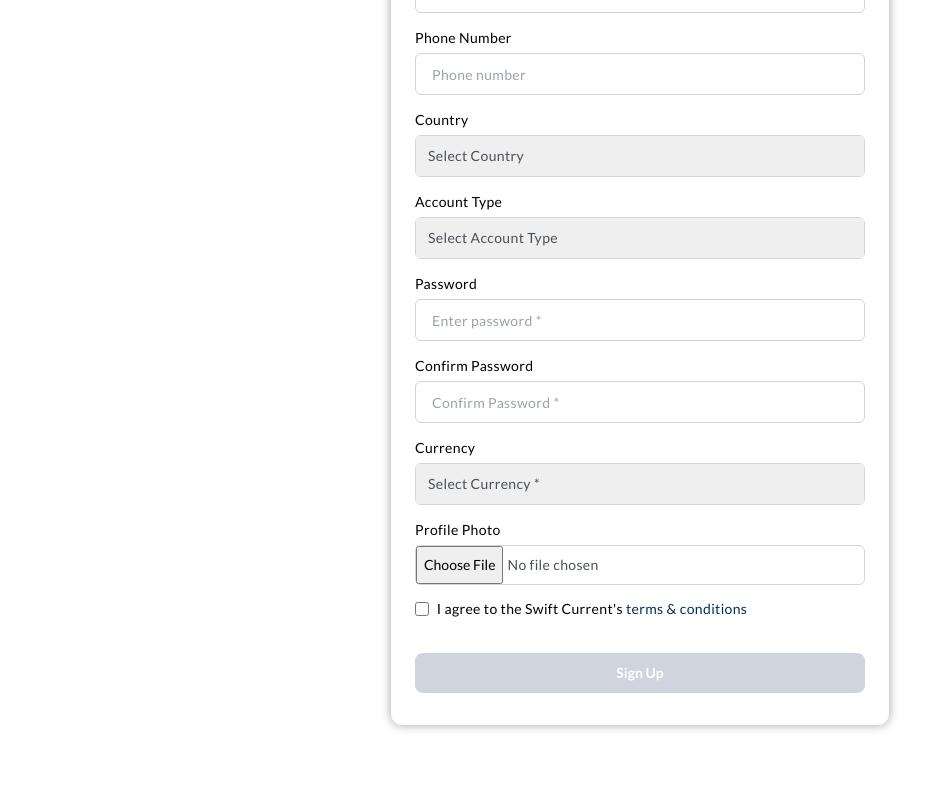
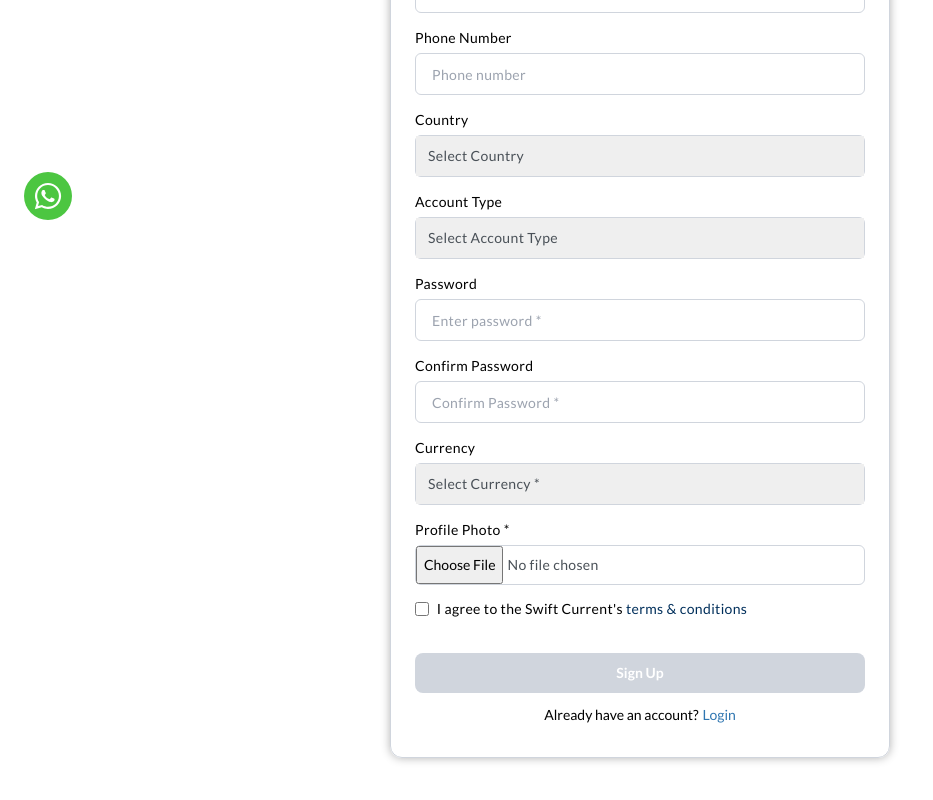
Before and after one commit to Jerryemmanuel01/swift-current, a React (Vite) app: page /auth/sign-up in a window 1280 px wide. Shown: the part 556-1356 px from the top of the page, without its empty margins (0-933 px from the left). Built offline with nearby package versions, Linux system fonts and the light colour scheme.

Commit message:
feat: signUp completed

```diff
--- a/src/components/auth/SignUpForm.jsx
+++ b/src/components/auth/SignUpForm.jsx
@@ -291,7 +291,7 @@ const SignUpForm = () => {
           htmlFor="photo"
           className="text-xs font-medium tracking-wide lg:text-sm"
         >
-          Profile Photo
+          Profile Photo *
         </label>
         <div className="border-[#D0D5DD] text-gray border w-full mt-1 rounded-md">
           <input
@@ -303,7 +303,6 @@ const SignUpForm = () => {
             onChange={(e) => {
               formik.setFieldValue("photo", e.target.files[0]);
             }}
-            onBlur={formik.handleBlur}
           />
         </div>
         {formik.touched.photo && formik.errors.photo ? (
@@ -335,7 +334,7 @@ const SignUpForm = () => {
       <div className="flex items-center justify-center">
         <button
           type="submit"
-            disabled={isLoading}
+          disabled={isLoading}
           className={`${
             !formik.dirty || !formik.isValid || isLoading
               ? "bg-[#D0D5DD]"
@@ -345,6 +344,13 @@ const SignUpForm = () => {
           {isLoading ? "Please wait..." : "Sign Up"}
         </button>
       </div>
+
+      <div className="text-sm flex items-center mt-3 gap-1 w-full justify-center">
+        <span className="">Already have an account?</span>
+        <Link to="/auth/login" className="text-lighter">
+          Login
+        </Link>
+      </div>
     </form>
   );
 };
--- a/src/layouts/AuthLayout/Index.jsx
+++ b/src/layouts/AuthLayout/Index.jsx
@@ -1,10 +1,19 @@
 import React from "react";
+import { FaWhatsapp } from "react-icons/fa6";
 import { Outlet } from "react-router-dom";
 
 const AuthLayout = () => {
   return (
     <>
       <Outlet />
+      <a
+        target="_blank"
+        rel="noopener noreferrer"
+        href="https://wa.me/+2349064471553?text=Greetings, I need assistance."
+        className="md:w-12 md:h-12 w-10 h-10 rounded-full fixed z-10 bottom-6 left-6 bg-[#4cc641] flex items-center justify-center text-white md:text-3xl text-2xl"
+      >
+        <FaWhatsapp />
+      </a>
     </>
   );
 };
--- a/src/layouts/LandingLayout/Footer.jsx
+++ b/src/layouts/LandingLayout/Footer.jsx
@@ -111,7 +111,7 @@ const Footer = () => {
         target="_blank"
         rel="noopener noreferrer"
         href="https://wa.me/+2349064471553?text=Greetings, I need assistance."
-        className="w-12 h-12 rounded-full fixed z-10 bottom-6 left-6 bg-[#4cc641] flex items-center justify-center text-white text-3xl"
+        className="md:w-12 md:h-12 w-10 h-10 rounded-full fixed z-10 bottom-6 left-6 bg-[#4cc641] flex items-center justify-center text-white text-3xl"
       >
         <FaWhatsapp />
       </a>
--- a/src/pages/Auth/SignUp/SignUp.jsx
+++ b/src/pages/Auth/SignUp/SignUp.jsx
@@ -7,7 +7,7 @@ const SignUp = () => {
   const navigate = useNavigate();
   return (
     <section className="w-full">
-      <div className="w-full min-h-screen p-6 lg:py-14 flex flex-col items-center justify-center">
+      <div className="w-full min-h-screen px-6 py-10 lg:py-14 flex flex-col items-center justify-center">
         <div className="w-full sm:w-[500px] mx-auto">
           <button
             onClick={() => navigate(-1)}
```
